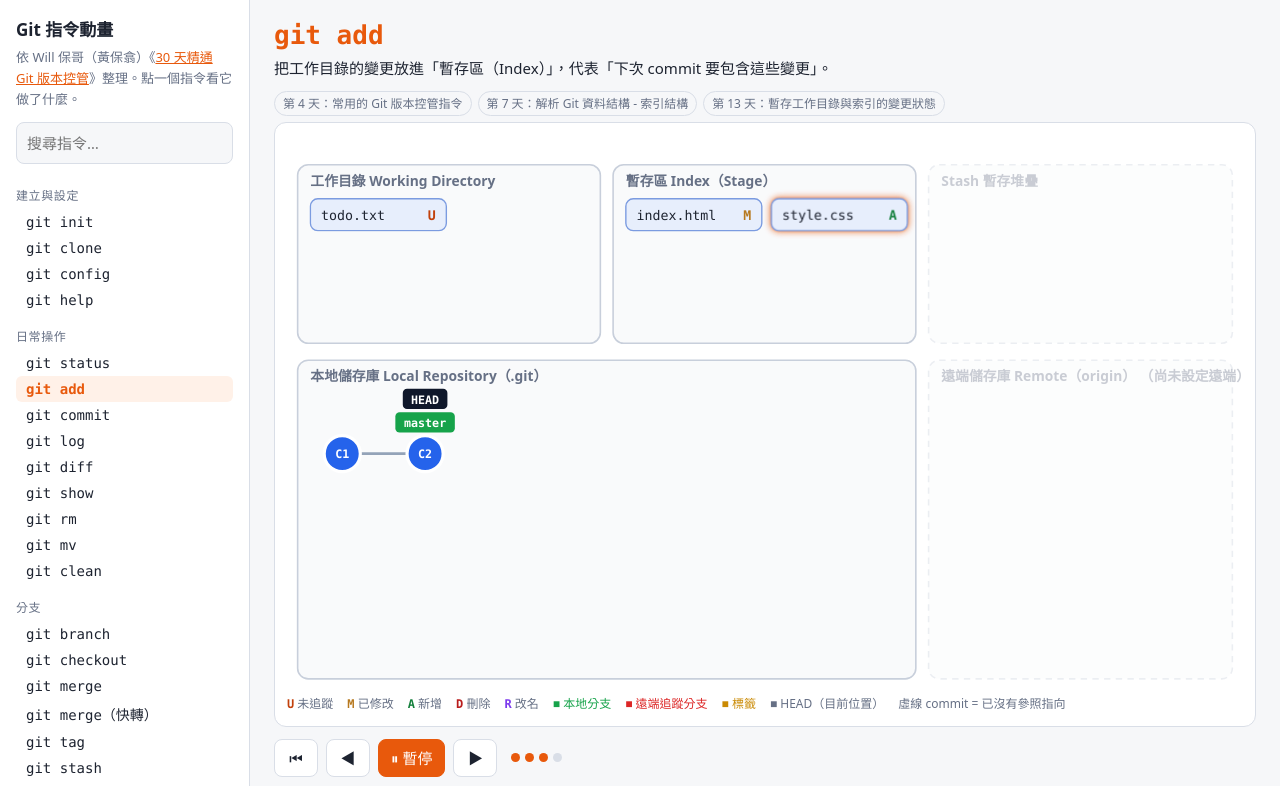
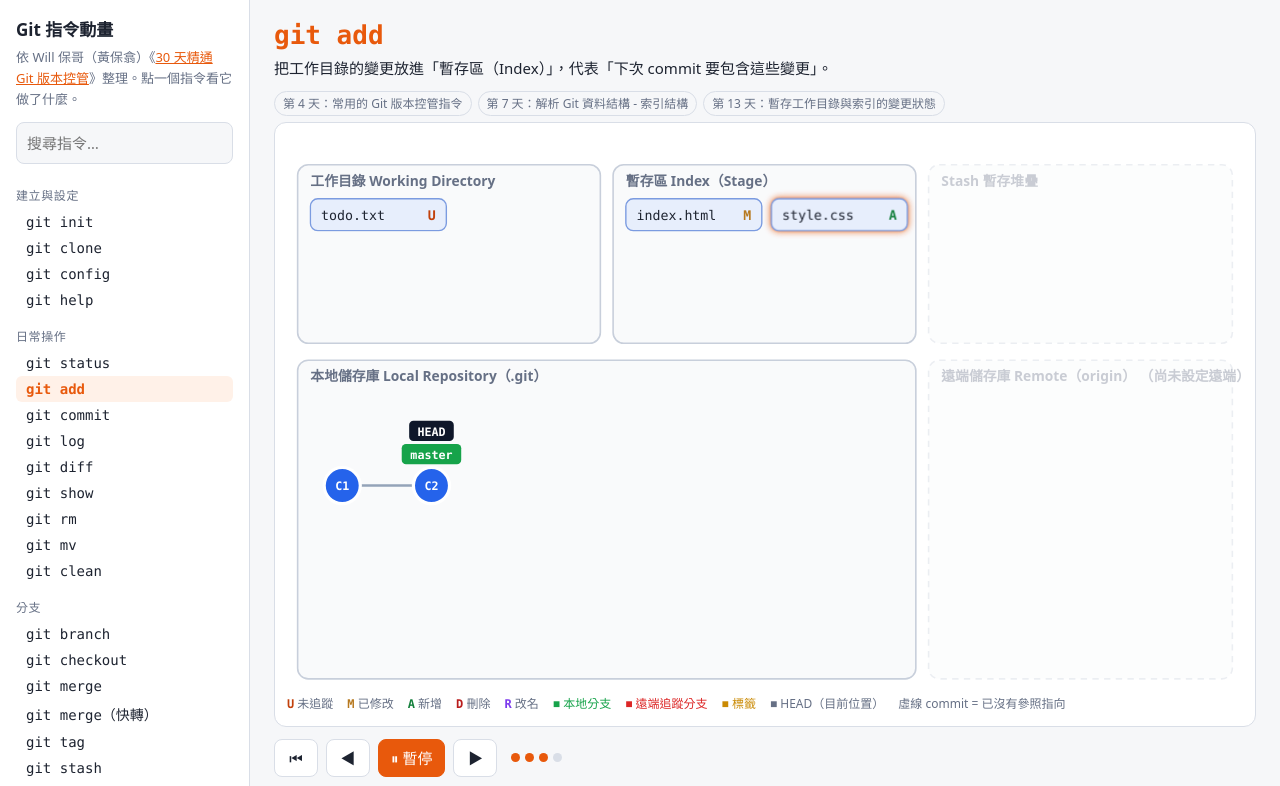
Before and after one commit to gamer99122/Git-visual, a plain HTML site: page index.html in a window 1280 px wide. Shown: the top 786 px of the page. Drawn offline with Linux system fonts and the light colour scheme.

Commit message:
修正標籤重疊與部分指令說明
- 調整 commit 位置與標籤擺放，避免標籤重疊或超出區塊
- 修正 git help、git reset --mixed、git gc 的說明與輸出

Co-Authored-By: Claude Opus 5.5 <noreply@anthropic.com>

```diff
--- a/index.html
+++ b/index.html
@@ -206,7 +206,7 @@ const CMDS = [
  desc:'查詢任何指令的說明文件。忘記參數時最好用。',
  usage:[['git help','列出常用指令'],['git help add','開啟 git add 的完整說明'],['git add -h','在終端機顯示簡短說明']],
  init:base(1), intro:'不確定指令怎麼用？問 Git 自己。',
- steps:[{cmd:'git help -a',out:'usage: git [--version] [--help] <command> [<args>]\n\n   add      Add file contents to the index\n   commit   Record changes to the repository\n   status   Show the working tree status\n   ...',text:'help 只顯示說明，不改變儲存庫。git help <指令> 會開啟該指令的完整手冊頁面。'}]},
+ steps:[{cmd:'git help',out:'usage: git [-v | --version] [-h | --help] <command> [<args>]\n\n   add      Add file contents to the index\n   commit   Record changes to the repository\n   status   Show the working tree status\n   ...',text:'help 只顯示說明，不改變儲存庫。git help <指令> 會開啟該指令的完整手冊頁面，git help -a 列出所有指令。'}]},
 
 // 基本操作
 {id:'status',cat:'日常操作',name:'git status',days:['03','04','07','13'],
@@ -347,7 +347,7 @@ const CMDS = [
  usage:[['git reset HEAD^','退回上一版，變更留在工作目錄'],['git reset [file]','把檔案移出暫存區（取消 add），新版 Git 可用 git restore --staged']],
  init:()=>{ const s=base(4)(); F(s,'c','into','A','c.txt',{into:'C4'}); return s; },
  intro:'剛 commit 了 C4，但想重新整理要 add 哪些檔案。',
- steps:[{cmd:'git reset HEAD^',out:'Unstaged changes after reset:\n?? c.txt',hl:['r:L:master'],text:'master 退回 C3，C4 的變更回到工作目錄（不在暫存區）。檔案內容完全沒丟。',do:s=>{ s.L.refs.master='C3'; s.L.c.C4.ghost=true; mv(s,'c','work','U'); }}]},
+ steps:[{cmd:'git reset HEAD^',hl:['r:L:master'],text:'master 退回 C3，C4 的變更回到工作目錄（不在暫存區）。c.txt 是 C4 才新增的檔案，所以變回 U（未追蹤）。檔案內容完全沒丟。',do:s=>{ s.L.refs.master='C3'; s.L.c.C4.ghost=true; mv(s,'c','work','U'); }}]},
 {id:'reset-hard',cat:'修正歷史',name:'git reset --hard',days:['16','18'],
  desc:'分支、暫存區、工作目錄全部還原成指定 commit 的樣子。未 commit 的修改會直接消失，請小心！',
  usage:[['git reset --hard','放棄所有未 commit 的修改'],['git reset --hard "HEAD^"','退回上一版並丟掉一切變更'],['git reset --hard ORIG_HEAD','反悔：回到 reset 之前的位置']],
@@ -481,7 +481,7 @@ const CMDS = [
  intro:'C4 已經沒有任何分支指向它（例如被 reset 掉了）。',
  steps:[
   {cmd:'git reflog expire --expire=now --all',text:'C4 還被 reflog 記著，所以 gc 不會刪它。先把 reflog 清掉（實務上通常不需要這樣做）。'},
-  {cmd:'git gc --prune=now',out:'Counting objects: 9, done.\nCompressing objects: 100% done.',hl:['z:L'],text:'無法到達的 C4 被真正刪除。預設情況下，Git 會保留這些物件一段時間（約 30～90 天）才清，給你反悔的機會。',do:s=>{ delete s.L.c.C4; }}]},
+  {cmd:'git gc --prune=now',out:'Counting objects: 9, done.\nCompressing objects: 100% done.',hl:['z:L'],text:'無法到達的 C4 被真正刪除。平常不必這樣做：reflog 預設保留 90 天（無法到達的紀錄 30 天），過期後物件還有約 2 週的寬限期才會被 gc 清掉，給你反悔的機會。',do:s=>{ delete s.L.c.C4; }}]},
 {id:'blame',cat:'底層與工具',name:'git blame',days:['30'],
  desc:'逐行顯示檔案內容最後是由哪個 commit、哪位作者修改的。',
  usage:[['git blame [file]','逐行顯示作者'],['git blame -L 10,20 [file]','只看第 10～20 行']],
@@ -498,7 +498,7 @@ const CMDS = [
 const $ = id => document.getElementById(id);
 const layers = {edge:$('Ledge'), node:$('Lnode'), file:$('Lfile')};
 const live = new Map();
-const cpos = (repo,c) => repo==='L' ? [52+c.x*78, 300+c.y*72] : [642+c.x*60, 300+c.y*72];
+const cpos = (repo,c) => repo==='L' ? [52+c.x*84, 330+c.y*72] : [642+c.x*60, 330+c.y*72];
 const esc = t => String(t).replace(/[&<>"]/g, m=>({'&':'&amp;','<':'&lt;','>':'&gt;','"':'&quot;'}[m]));
 
 function items(s){
@@ -525,7 +525,8 @@ function items(s){
     }
     const stack={};
     const place=(cid,label,cls,k)=>{ const c=r.c[cid]; if(!c) return; const [x,y]=cpos(repo,c), n=stack[cid]=(stack[cid]||0)+1, w=label.length*7+14;
-      out.push({k, layer:'node', x:x-w/2, y:y-17-n*22, cls:'ref '+cls, html:`<rect width="${w}" height="19" rx="4"/><text x="${w/2}" y="14" text-anchor="middle">${esc(label)}</text>`}); };
+      // lane 0 labels stack upward, lower lanes stack downward so they don't cover lane 0
+      out.push({k, layer:'node', x:Math.max(x-w/2, Z[repo].x+4), y:c.y ? y+20+(n-1)*22 : y-17-n*22, cls:'ref '+cls, html:`<rect width="${w}" height="19" rx="4"/><text x="${w/2}" y="14" text-anchor="middle">${esc(label)}</text>`}); };
     for(const [name,cid] of Object.entries(r.refs)){
       place(cid, name.replace('tag:',''), name.startsWith('tag:')?'tag':name.includes('/')?'rbr':'br', `r:${repo}:${name}`);
       if(repo==='L' && s.L.head===name) place(cid,'HEAD','head','r:L:HEAD');
```
